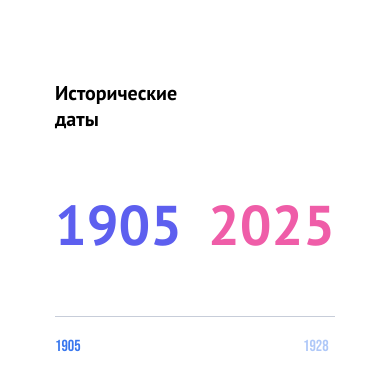
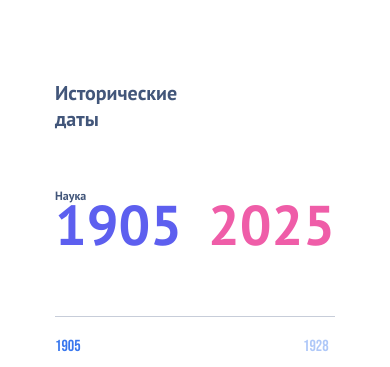
Before and after one commit to thegolova/historical-dates, a Next.js app: page / in a window 390 px wide. Shown: the top 367 px of the page. Built offline with nearby package versions, Linux system fonts and the light colour scheme.

Commit message:
small fixes

```diff
--- a/src/app/globals.scss
+++ b/src/app/globals.scss
@@ -16,8 +16,14 @@ body {
   background: white;
 }
 
+.loading {
+  min-height: 100vh;
+  display: flex;
+  justify-content: center;
+  align-items: center;
+}
+
 .historical-dates-container {
-  // min-height: 100vh;
   padding: 20px;
   display: flex;
   justify-content: center;
@@ -56,6 +62,7 @@ body {
     font-weight: bold;
     font-size: 20px;
     max-width: 123px;
+    color: #42567a;
   }
 
   .mobile-controls {
@@ -288,6 +295,7 @@ body {
   }
 
   .date-display-mobile {
+    position: relative;
     display: flex;
     font-size: 56px;
     font-family: "PT Sans", sans-serif;
@@ -297,6 +305,17 @@ body {
     justify-content: space-between;
     padding: 56px 0;
     border-bottom: 1px solid #c7cdd9;
+
+    .title {
+      position: absolute;
+      bottom: 20;
+      left: 0;
+      font-size: 12px;
+      font-family: "PT Sans", sans-serif;
+      font-style: normal;
+      font-weight: bold;
+      color: #42567a;
+    }
 
     .first {
       color: #5d5fef;
--- a/src/features/historical-dates/HistoricalDates.tsx
+++ b/src/features/historical-dates/HistoricalDates.tsx
@@ -35,7 +35,7 @@ const HistoricalDates = () => {
 
   if (loading)
     return (
-      <div className="historical-dates-container">
+      <div className="loading">
         <div> Loading...</div>
       </div>
     );
--- a/src/features/historical-dates/components/date-display/DateDisplay.tsx
+++ b/src/features/historical-dates/components/date-display/DateDisplay.tsx
@@ -6,9 +6,11 @@ import { CategoriesType } from "../../types";
 
 const DateDisplay = ({
   currentCategory,
+  categoryType,
   isMobile,
 }: {
   currentCategory: CategoriesType;
+  categoryType?: string | null;
   isMobile: boolean;
 }) => {
   const first = parseInt(currentCategory.events[0]?.date.split("-")[0], 10);
@@ -51,6 +53,7 @@ const DateDisplay = ({
     <div className={isMobile ? "date-display-mobile" : "date-display"}>
       <span className="first">{!!firstYear && firstYear}</span>
       <span className="last">{!!lastYear && lastYear}</span>
+      {isMobile && <div className="title">{categoryType}</div>}
     </div>
   );
 };
--- a/src/features/historical-dates/components/desktop-layout/DesktopLayout.tsx
+++ b/src/features/historical-dates/components/desktop-layout/DesktopLayout.tsx
@@ -25,7 +25,10 @@ const DesktopLayout = ({
   return (
     <div className="desktop-container">
       <h1 className="desktop-title">Исторические даты</h1>
-      <DateDisplay currentCategory={currentCategory} isMobile={false} />
+      <DateDisplay
+        currentCategory={currentCategory}
+        isMobile={false}
+      />
       <CirclePicker
         categories={categories}
         selectedCategory={selectedCategory as number}
--- a/src/features/historical-dates/components/mobile-layout/MobileLayout.tsx
+++ b/src/features/historical-dates/components/mobile-layout/MobileLayout.tsx
@@ -25,7 +25,7 @@ const MobileLayout = ({
   return (
     <div className="mobile-container">
       <h1 className="mobile-title">Исторические даты</h1>
-      <DateDisplay currentCategory={currentCategory} isMobile />
+      <DateDisplay currentCategory={currentCategory} categoryType={currentCategory.type} isMobile />
       <EventsSlider events={currentCategory.events} isMobile />
       <div className="mobile-controls">
         <Stepper
```
